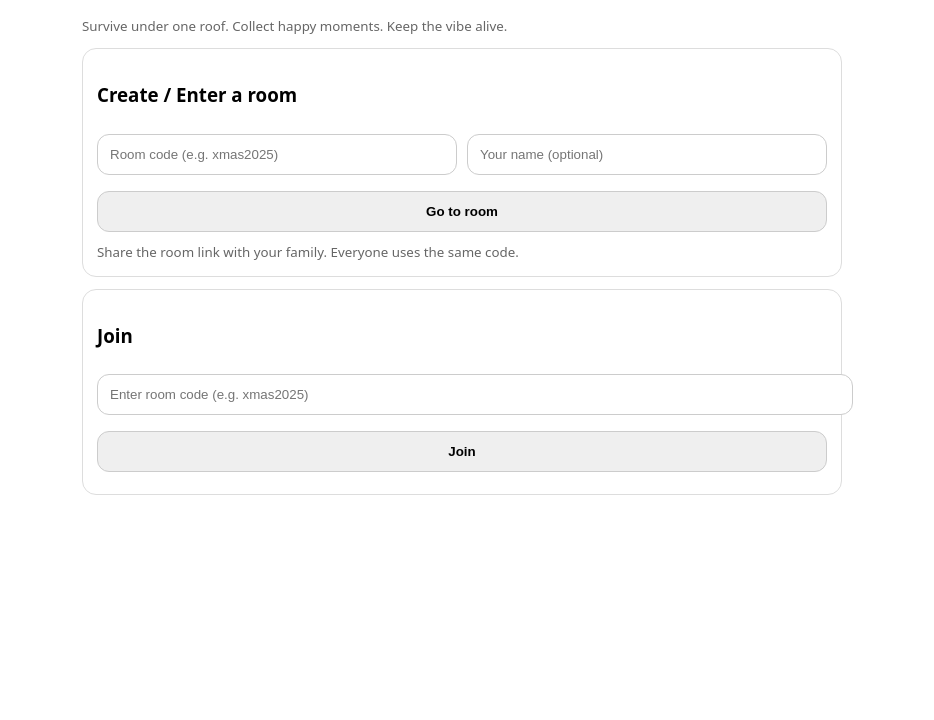
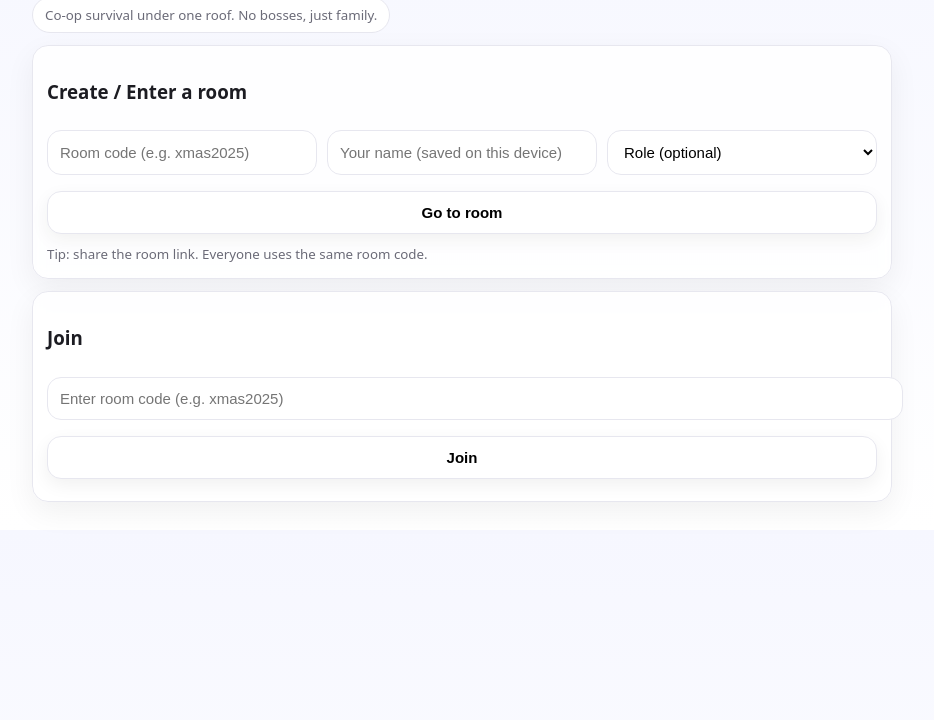
Before and after one commit to Zhelair/holiday-harmony, a plain HTML site: page index.html in a window 1280 px wide. Shown: the part 80-800 px from the top of the page, without its empty margins (178-1112 px from the left). Drawn offline with Linux system fonts and the light colour scheme.

Commit message:
Update index.html

```diff
--- a/index.html
+++ b/index.html
@@ -5,27 +5,53 @@
   <meta name="viewport" content="width=device-width, initial-scale=1" />
   <title>Holiday Harmony</title>
   <style>
-    body{font-family:system-ui,Arial;max-width:760px;margin:30px auto;padding:0 14px}
-    .card{border:1px solid #ddd;border-radius:14px;padding:14px;margin:12px 0}
-    input,button{width:100%;padding:12px;border-radius:12px;border:1px solid #ccc;margin:8px 0}
-    button{font-weight:800;cursor:pointer}
-    small{color:#666}
-    .row{display:flex;gap:10px}
-    .row>*{flex:1}
+    :root{
+      --bg1:#f6f7ff; --bg2:#ffffff; --card:#ffffffcc; --border:#e7e7ef;
+      --text:#1c1c22; --muted:#6b6b78; --shadow:0 10px 30px rgba(0,0,0,.06);
+      --radius:16px;
+    }
+    body{
+      font-family:system-ui,Arial; max-width:860px; margin:28px auto; padding:0 14px;
+      color:var(--text);
+      background: linear-gradient(180deg, var(--bg1), var(--bg2));
+    }
+    h1{margin:0 0 6px 0}
+    .card{
+      border:1px solid var(--border); border-radius:var(--radius); padding:14px; margin:12px 0;
+      background:var(--card); box-shadow:var(--shadow); backdrop-filter: blur(6px);
+      animation: fadeIn .35s ease;
+    }
+    @keyframes fadeIn{ from{opacity:0; transform:translateY(4px)} to{opacity:1; transform:translateY(0)} }
+    input, select, button{
+      width:100%; padding:12px; border-radius:14px; border:1px solid var(--border); margin:8px 0;
+      font-size:15px; background:#fff;
+    }
+    button{font-weight:900; cursor:pointer; box-shadow: 0 6px 18px rgba(0,0,0,.06);}
+    small{color:var(--muted)}
+    .row{display:flex; gap:10px; flex-wrap:wrap}
+    .row>*{flex:1; min-width: 180px;}
+    .pill{display:inline-block; border:1px solid var(--border); background:#fff; border-radius:999px; padding:8px 12px;}
   </style>
 </head>
 <body>
   <h1>🎄 Holiday Harmony</h1>
-  <small>Survive under one roof. Collect happy moments. Keep the vibe alive.</small>
+  <small class="pill">Co-op survival under one roof. No bosses, just family.</small>
 
   <div class="card">
     <h3>Create / Enter a room</h3>
     <div class="row">
       <input id="roomCode" placeholder="Room code (e.g. xmas2025)" />
-      <input id="yourName" placeholder="Your name (optional)" />
+      <input id="yourName" placeholder="Your name (saved on this device)" />
+      <select id="yourRole">
+        <option value="">Role (optional)</option>
+        <option>Parent</option>
+        <option>Child</option>
+        <option>Guest</option>
+        <option>Uncle chaos agent</option>
+      </select>
     </div>
     <button id="goBtn">Go to room</button>
-    <small>Share the room link with your family. Everyone uses the same code.</small>
+    <small>Tip: share the room link. Everyone uses the same room code.</small>
   </div>
 
   <div class="card">
@@ -35,14 +61,26 @@
   </div>
 
   <script>
+    // Load saved name/role
+    const savedName = localStorage.getItem("hh_name") || "";
+    const savedRole = localStorage.getItem("hh_role") || "";
+    document.getElementById("yourName").value = savedName;
+    document.getElementById("yourRole").value = savedRole;
+
     function goToRoom(code){
       code = (code || "").trim();
       const name = (document.getElementById("yourName").value || "").trim();
+      const role = (document.getElementById("yourRole").value || "").trim();
 
       if(!code){ alert("Please enter a room code."); return; }
 
+      // Save for next time
+      if (name) localStorage.setItem("hh_name", name);
+      if (role) localStorage.setItem("hh_role", role);
+
       let url = "room.html?room=" + encodeURIComponent(code);
       if (name) url += "&name=" + encodeURIComponent(name);
+      if (role) url += "&role=" + encodeURIComponent(role);
 
       location.href = url;
     }
```
